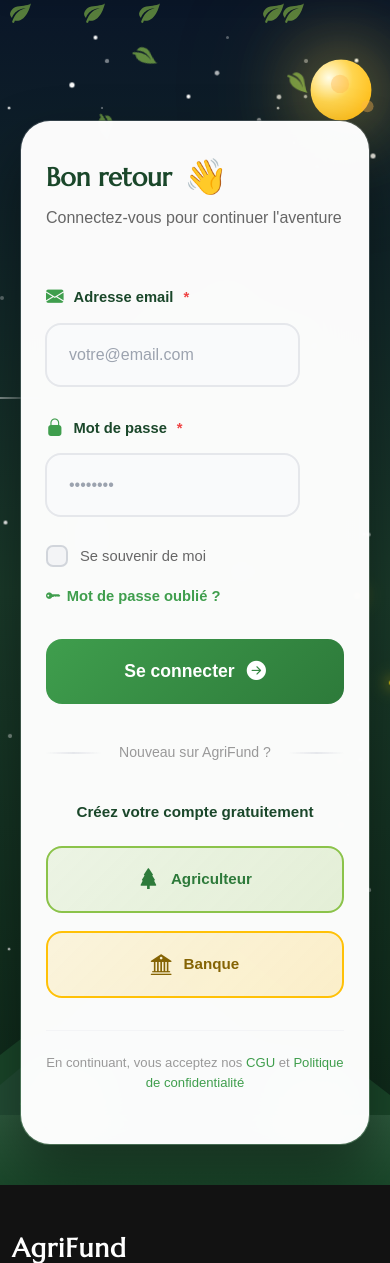
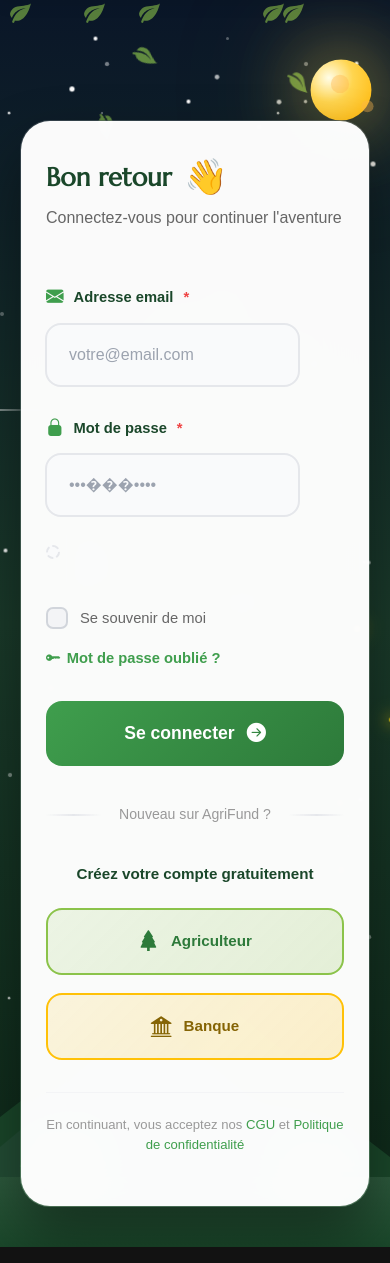
Before and after one commit to RanaJaffel/Esprit-PIDEV-3A22-2526-Agrifund-Web, a Symfony app: template templates/security/login.html.twig in a window 390 px wide. Shown: the part 56-1319 px from the top of the page. Run offline with Twig, Linux system fonts and the light colour scheme; the template is opened without the code that fills it, so the values that code supplies are empty; some libraries are stand-ins or nearby versions.

Commit message:
ajout de travail

```diff
--- a/composer.json
+++ b/composer.json
@@ -11,6 +11,7 @@
         "doctrine/doctrine-bundle": "^2.18",
         "doctrine/doctrine-migrations-bundle": "^3.7",
         "doctrine/orm": "^3.6",
+        "google/recaptcha": "1.3",
         "knplabs/knp-paginator-bundle": "^6.10",
         "phpdocumentor/reflection-docblock": "^5.2",
         "phpstan/phpdoc-parser": "^2.3",
--- a/config/services.yaml
+++ b/config/services.yaml
@@ -7,11 +7,16 @@ parameters:
     # dossier pour les fichiers uploadés par les agriculteurs
     documents_directory: '%kernel.project_dir%/public/uploads/documents'
 
+    # Google reCAPTCHA
+    recaptcha_site_key: '%env(RECAPTCHA_SITE_KEY)%'
+    recaptcha_secret_key: '%env(RECAPTCHA_SECRET_KEY)%'
+
 services:
     # default configuration for services in *this* file
     _defaults:
         autowire: true      # Automatically injects dependencies in your services.
         autoconfigure: true # Automatically registers your services as commands, event subscribers, etc.
+
     App\EventListener\LoginListener:
         arguments:
             $entityManager: '@doctrine.orm.entity_manager'
@@ -34,6 +39,7 @@ services:
             $tokenStorage: '@security.token_storage'
         tags:
             - { name: 'kernel.event_subscriber' }
+
     # makes classes in src/ available to be used as services
     # this creates a service per class whose id is the fully-qualified class name
     App\:
--- a/templates/security/login.html.twig
+++ b/templates/security/login.html.twig
@@ -775,6 +775,7 @@
 
     .input-group:nth-child(1) { animation-delay: 0.55s; }
     .input-group:nth-child(2) { animation-delay: 0.7s; }
+    .input-group:nth-child(3) { animation-delay: 0.85s; }
 
     @keyframes inputFadeIn {
         from {
@@ -867,13 +868,35 @@
         width: calc(100% - 4px);
     }
 
+    /* reCAPTCHA Styling */
+    .recaptcha-wrapper {
+        display: flex;
+        justify-content: center;
+        margin-bottom: 20px;
+        padding: 10px;
+        background: #f9fafb;
+        border-radius: 16px;
+        border: 2px dashed #e5e7eb;
+        transition: all 0.3s ease;
+    }
+
+    .recaptcha-wrapper:hover {
+        border-color: #3f9e4d;
+        background: white;
+    }
+
+    .g-recaptcha {
+        transform: scale(0.95);
+        transform-origin: center;
+    }
+
     /* Options Row */
     .options-row {
         display: flex;
         justify-content: space-between;
         align-items: center;
         margin-bottom: 32px;
-        animation: inputFadeIn 0.6s ease-out 0.85s forwards;
+        animation: inputFadeIn 0.6s ease-out 1s forwards;
         opacity: 0;
     }
 
@@ -999,7 +1022,7 @@
         justify-content: center;
         gap: 12px;
         transition: all 0.4s ease;
-        animation: inputFadeIn 0.6s ease-out 1s forwards;
+        animation: inputFadeIn 0.6s ease-out 1.15s forwards;
         opacity: 0;
         position: relative;
         overflow: hidden;
@@ -1066,7 +1089,7 @@
         align-items: center;
         gap: 18px;
         margin: 38px 0;
-        animation: inputFadeIn 0.6s ease-out 1.15s forwards;
+        animation: inputFadeIn 0.6s ease-out 1.3s forwards;
         opacity: 0;
     }
 
@@ -1086,7 +1109,7 @@
 
     /* Register Section */
     .register-section {
-        animation: inputFadeIn 0.6s ease-out 1.3s forwards;
+        animation: inputFadeIn 0.6s ease-out 1.45s forwards;
         opacity: 0;
     }
 
@@ -1180,7 +1203,7 @@
         margin-top: 32px;
         padding-top: 22px;
         border-top: 1px solid #f3f4f6;
-        animation: inputFadeIn 0.6s ease-out 1.45s forwards;
+        animation: inputFadeIn 0.6s ease-out 1.6s forwards;
         opacity: 0;
     }
 
@@ -1234,6 +1257,10 @@
             gap: 18px;
             align-items: flex-start;
         }
+
+        .g-recaptcha {
+            transform: scale(0.85);
+        }
     }
 
     @media (max-width: 480px) {
@@ -1243,6 +1270,15 @@
 
         .welcome-text {
             font-size: 1.6rem;
+        }
+
+        .g-recaptcha {
+            transform: scale(0.77);
+            transform-origin: 0 0;
+        }
+
+        .recaptcha-wrapper {
+            padding: 5px;
         }
     }
 </style>
@@ -1394,6 +1430,13 @@
                         </div>
                     {% endfor %}
 
+                    {% for message in app.flashes('error') %}
+                        <div class="alert alert-danger">
+                            <i class="bi bi-exclamation-triangle-fill"></i>
+                            <span>{{ message }}</span>
+                        </div>
+                    {% endfor %}
+
                     <form method="post" action="{{ path('app_login') }}" id="loginForm">
                         <div class="input-group">
                             <label class="input-label">
@@ -1425,8 +1468,18 @@
                                        name="password"
                                        required
                                        autocomplete="current-password"
-                                       placeholder="••••••••">
+                                       placeholder="•••���••••">
                                 <div class="input-highlight"></div>
+                            </div>
+                        </div>
+
+                        <!-- reCAPTCHA -->
+                        <div class="input-group">
+                            <div class="recaptcha-wrapper">
+                                <div class="g-recaptcha"
+                                     data-sitekey="{{ recaptcha_site_key }}"
+                                     data-theme="light">
+                                </div>
                             </div>
                         </div>
 
@@ -1483,6 +1536,10 @@
     </div>
 
     {% include 'partials/_footer.html.twig' %}
+{% endblock %}
+
+{% block javascripts %}
+    <script src="https://www.google.com/recaptcha/api.js" async defer></script>
 
     <script>
         document.addEventListener('DOMContentLoaded', function() {
@@ -1504,6 +1561,39 @@
 
             // Form submit handler
             loginForm.addEventListener('submit', function(e) {
+                // Vérifier si le CAPTCHA est coché
+                const recaptchaResponse = grecaptcha.getResponse();
+
+                if (!recaptchaResponse) {
+                    e.preventDefault();
+
+                    // Créer une alerte visuelle
+                    const alertDiv = document.createElement('div');
+                    alertDiv.className = 'alert alert-danger';
+                    alertDiv.style.animation = 'alertPop 0.5s cubic-bezier(0.16, 1, 0.3, 1)';
+                    alertDiv.innerHTML = '<i class="bi bi-exclamation-triangle-fill"></i><span>Veuillez cocher la case "Je ne suis pas un robot"</span>';
+
+                    const formHeader = document.querySelector('.form-header');
+                    formHeader.parentNode.insertBefore(alertDiv, formHeader.nextSibling);
+
+                    // Scroll vers le CAPTCHA
+                    document.querySelector('.g-recaptcha').scrollIntoView({ behavior: 'smooth', block: 'center' });
+
+                    // Faire vibrer le wrapper du CAPTCHA
+                    const recaptchaWrapper = document.querySelector('.recaptcha-wrapper');
+                    recaptchaWrapper.style.animation = 'inputShake 0.5s ease-out';
+                    setTimeout(() => {
+                        recaptchaWrapper.style.animation = '';
+                    }, 500);
+
+                    // Retirer l'alerte après 5 secondes
+                    setTimeout(() => {
+                        alertDiv.remove();
+                    }, 5000);
+
+                    return false;
+                }
+
                 // Show loading overlay
                 loadingOverlay.classList.add('active');
 
```
Also changed, not shown: src/Controller/Security/LoginController.php (+28 -3 lines), 2 other files.
